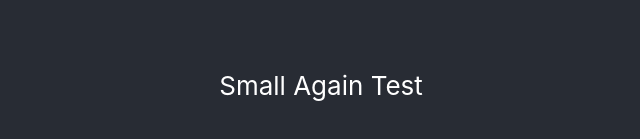
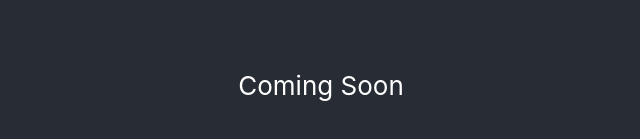
Before and after one commit to steinwachss/WovenHeartsHerbFarm, a React (Create React App) app: page / in a window 1280 px wide. Shown: the part 315-454 px from the top of the page, without its empty margins (319-959 px from the left). Built offline with nearby package versions, Linux system fonts and the light colour scheme.

Commit message:
Coming Soon

```diff
--- a/src/App.js
+++ b/src/App.js
@@ -5,7 +5,7 @@ function App() {
   return (
     <div className="App">
       <header className="App-header">
-        <p>Small Again Test</p>
+        <p>Coming Soon</p>
       </header>
     </div>
   );
```
